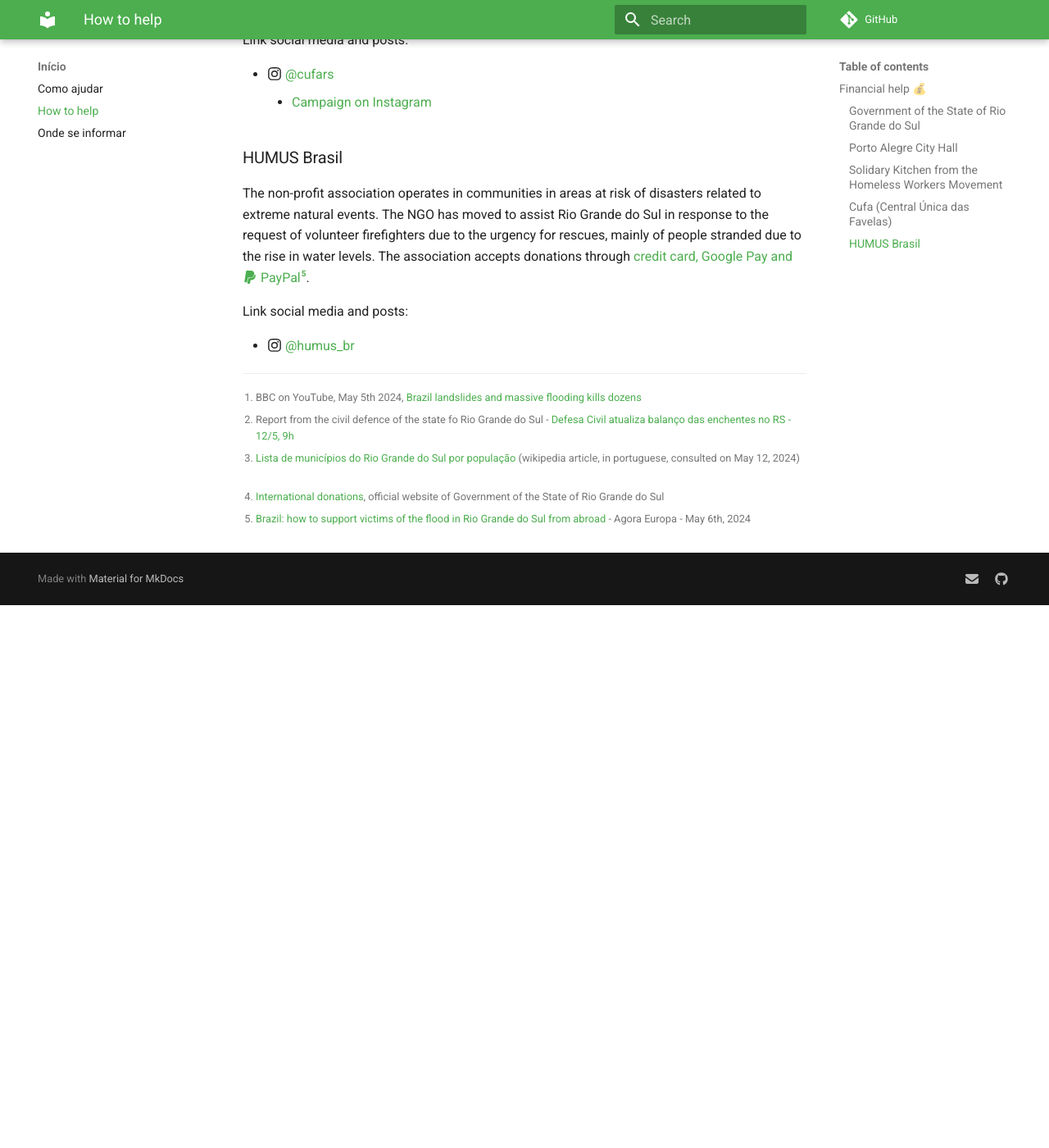
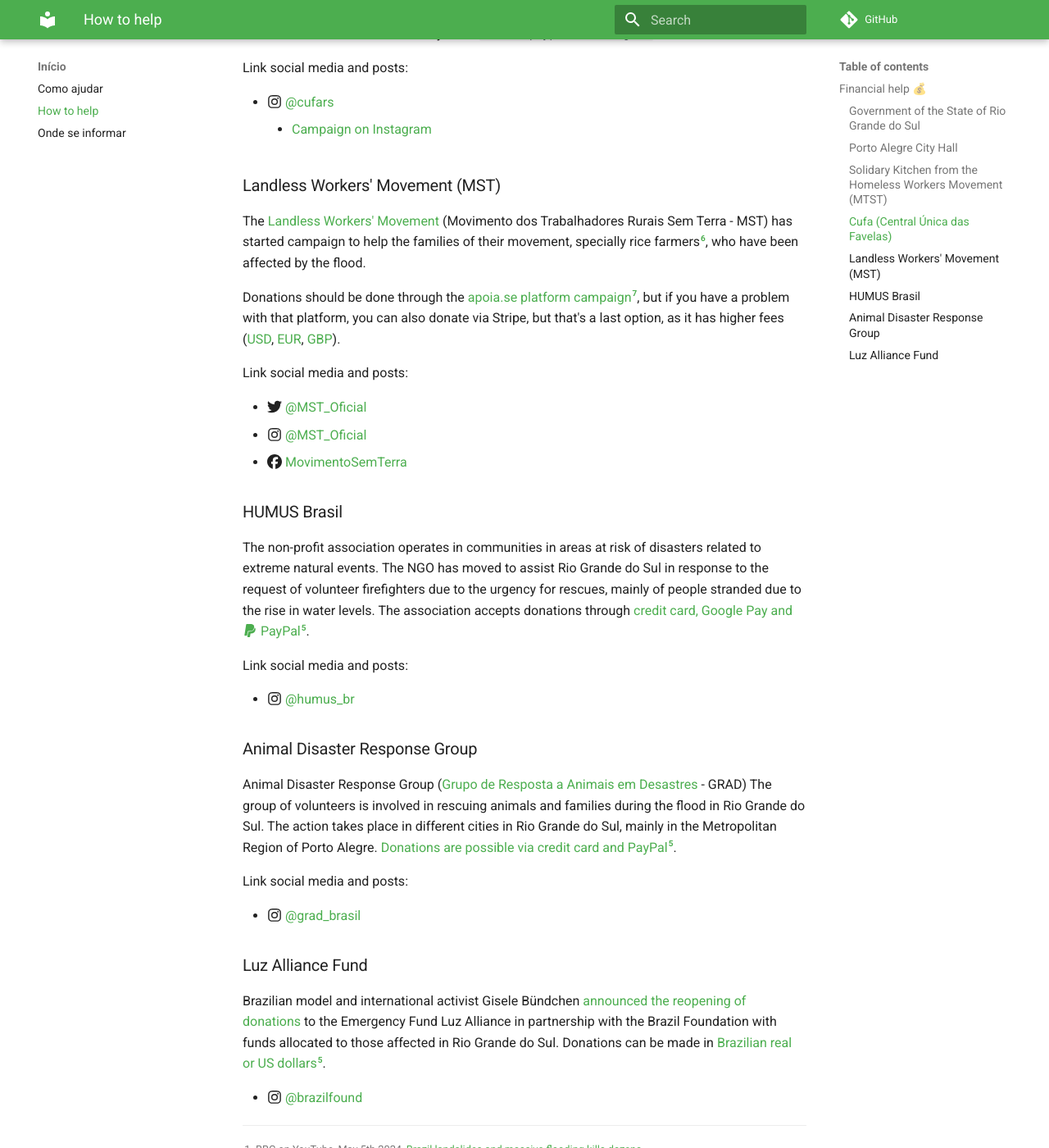
Before and after one commit to enchentesrs/enchentesrs.github.io, an MkDocs documentation site: the page built from docs/how-to-help.md, in a window 1280 px wide and 1400 px high, scrolled down 2205 px. Shown: the whole window at 82% size. Built offline with MkDocs 1.6.1 and Material for MkDocs 9.7.7, drawn with Linux system fonts in a browser that asks for light colours; comment, search, counter and statistics services are not loaded; before the commit the page ends 2943 px from its top, so only the background shows below that; some of the changed text lies outside the part shown.

Commit message:
Mais doações internacionais

```diff
--- a/docs/how-to-help.md
+++ b/docs/how-to-help.md
@@ -57,7 +57,7 @@
 *Account:* 2822 0006 000000071336-1
 *CNPJ:* 92.963.560/0001-60
 
-### Solidary Kitchen from the Homeless Workers Movement
+### Solidary Kitchen from the Homeless Workers Movement (MTST)
 
 The *Solidary Kitchen* of the Movement of the [Homeless Workers Movement](https://en.wikipedia.org/wiki/Homeless_Workers%27_Movement) (Cozinha Solidária do Movimento dos Trabalhadores Sem Teto - MTST) is providing **food for the people in need** ([link to campaign](https://apoia.se/enchentesrs)).
 
@@ -71,6 +71,7 @@
 Link social media and posts:
 
 * :fontawesome-brands-twitter: [@CozinhasMTST](https://twitter.com/CozinhasMTST)
+* :fontawesome-brands-instagram: [@cozinhassolidariasmtst](https://www.instagram.com/cozinhassolidariasmtst)
 
 ### Cufa (Central Única das Favelas)
 
@@ -85,6 +86,21 @@
 
 [^agora-europa-article]: [Brazil: how to support victims of the flood in Rio Grande do Sul from abroad](https://agoraeuropa.com/ultimas-noticias/learn-how-to-help-victims-of-the-flood-in-rio-grande-do-sul-from-abroad/) - Agora Europa - May 6th, 2024
 
+### Landless Workers' Movement (MST)
+
+The [Landless Workers' Movement](https://en.wikipedia.org/wiki/Landless_Workers%27_Movement) (Movimento dos Trabalhadores Rurais Sem Terra - MST) has started campaign to help the families of their movement, specially rice farmers[^mst-organic-rice], who have been affected by the flood.
+
+Donations should be done through the [apoia.se platform campaign](https://apoia.se/sos_mst)[^mst-campanha], but if you have a problem with that platform, you can also donate via Stripe, but that's a last option, as it has higher fees ([USD](https://donate.stripe.com/bIYdRy3E5cFO05W6or), [EUR](https://donate.stripe.com/8wM4gYfmNfS04mc7sw), [GBP](https://donate.stripe.com/8wM14M5MdcFO8CseUZ)).
+
+Link social media and posts:
+
+* :fontawesome-brands-twitter: [@MST_Oficial](https://twitter.com/MST_Oficial/)
+* :fontawesome-brands-instagram: [@MST_Oficial](https://twitter.com/MST_Oficial/)
+* :fontawesome-brands-facebook: [MovimentoSemTerra](https://www.facebook.com/MovimentoSemTerra/)
+
+[^mst-organic-rice]: [Como o MST se tornou o maior produtor de arroz orgânico da América Latina](https://www.bbc.com/portuguese/brasil-39775504) _(How MST became the largest producer of organic rice of Latin America)_, BCC News Brazil, May 7th 2017
+[^mst-campanha]: [MST inicia campanha de solidariedade em apoio às vítimas das enchentes no Rio Grande do Sul](https://mst.org.br/2024/05/04/mst-inicia-campanha-de-solidariedade-em-apoio-as-vitimas-das-enchentes-no-rio-grande-do-sul/), May 4th, 2023, website of the MST
+
 ### HUMUS Brasil
 
 The non-profit association operates in communities in areas at risk of disasters related to extreme natural events. The NGO has moved to assist Rio Grande do Sul in response to the request of volunteer firefighters due to the urgency for rescues, mainly of people stranded due to the rise in water levels. The association accepts donations through [credit card, Google Pay and :fontawesome-brands-paypal: PayPal](https://doar.humusbr.org/)[^agora-europa-article].
@@ -92,3 +108,17 @@
 Link social media and posts:
 
  * :fontawesome-brands-instagram: [@humus_br](https://www.instagram.com/humus_br)
+
+### Animal Disaster Response Group
+
+Animal Disaster Response Group ([Grupo de Resposta a Animais em Desastres](https://gradbrasil.org.br/quem-somos/) - GRAD) The group of volunteers is involved in rescuing animals and families during the flood in Rio Grande do Sul. The action takes place in different cities in Rio Grande do Sul, mainly in the Metropolitan Region of Porto Alegre. [Donations are possible via credit card and PayPal](https://www.paypal.com/donate?hosted_button_id=DDYDJRAEC7PJU&fbclid=PAAaY6H44dE3KAZGH_lxGzTM2ndICLr0cERSIFb82ockyE38kP-ZkPHwUi14Q_aem_Acsg4ousby_7IFJPXWwFE5Q7ZONGwa9XwlpW2Qzt9C_xvJbZBfZut5A5Ii6UblDpqR0)[^agora-europa-article].
+
+Link social media and posts:
+
+* :fontawesome-brands-instagram: [@grad_brasil](https://www.instagram.com/grad_brasil)
+
+### Luz Alliance Fund
+
+Brazilian model and international activist Gisele Bündchen [announced the reopening of donations](https://www.instagram.com/p/C6wwOYDPKBT/) to the Emergency Fund Luz Alliance in partnership with the Brazil Foundation with funds allocated to those affected in Rio Grande do Sul. Donations can be made in [Brazilian real or US dollars](https://brazilfoundation.org/en/help-rio-grande-do-sul/)[^agora-europa-article].
+
+* :fontawesome-brands-instagram: [@brazilfound](https://www.instagram.com/brazilfound)
```
Also changed, not shown: docs/onde-se-informar.md (+1 -1 lines).
